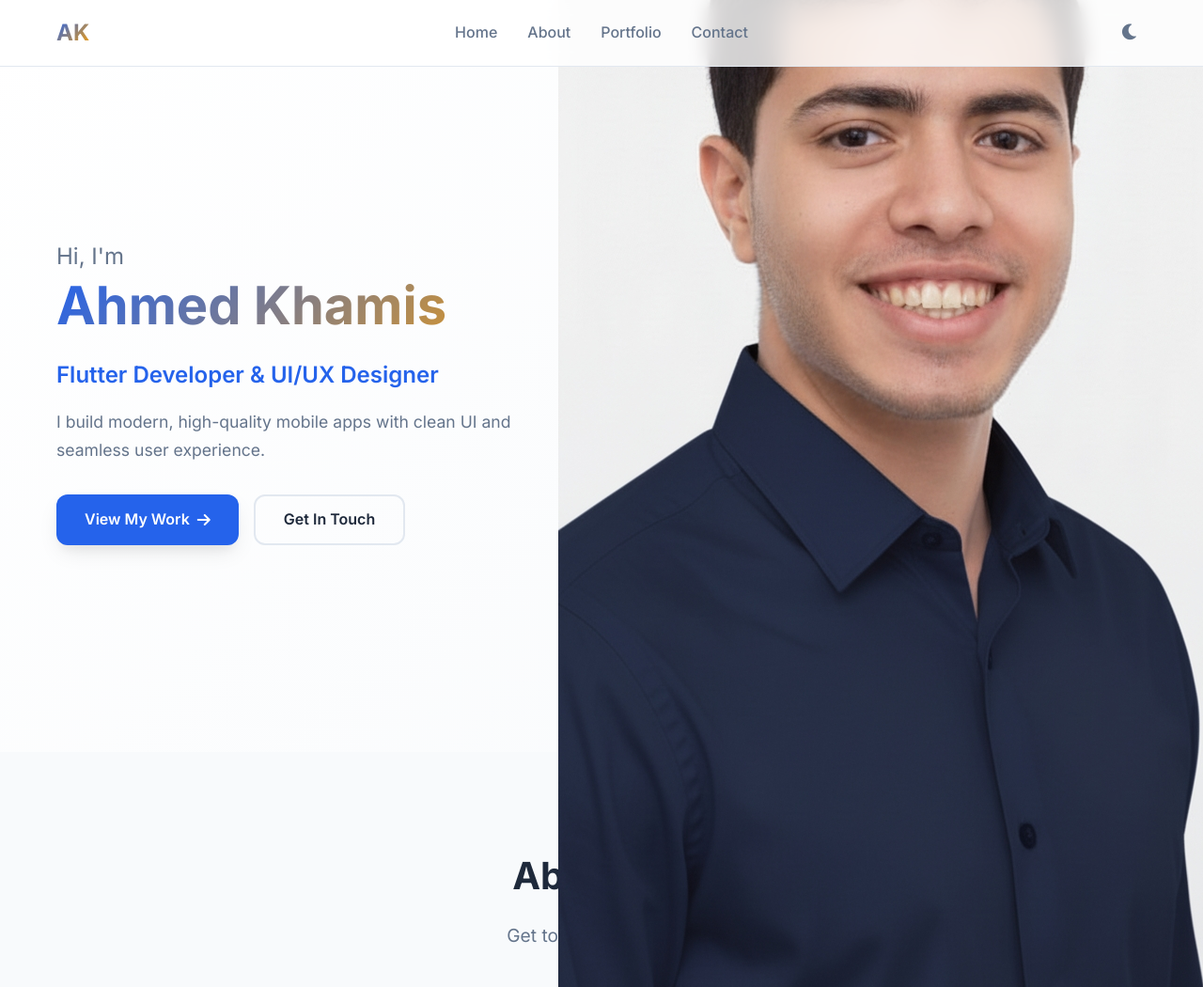
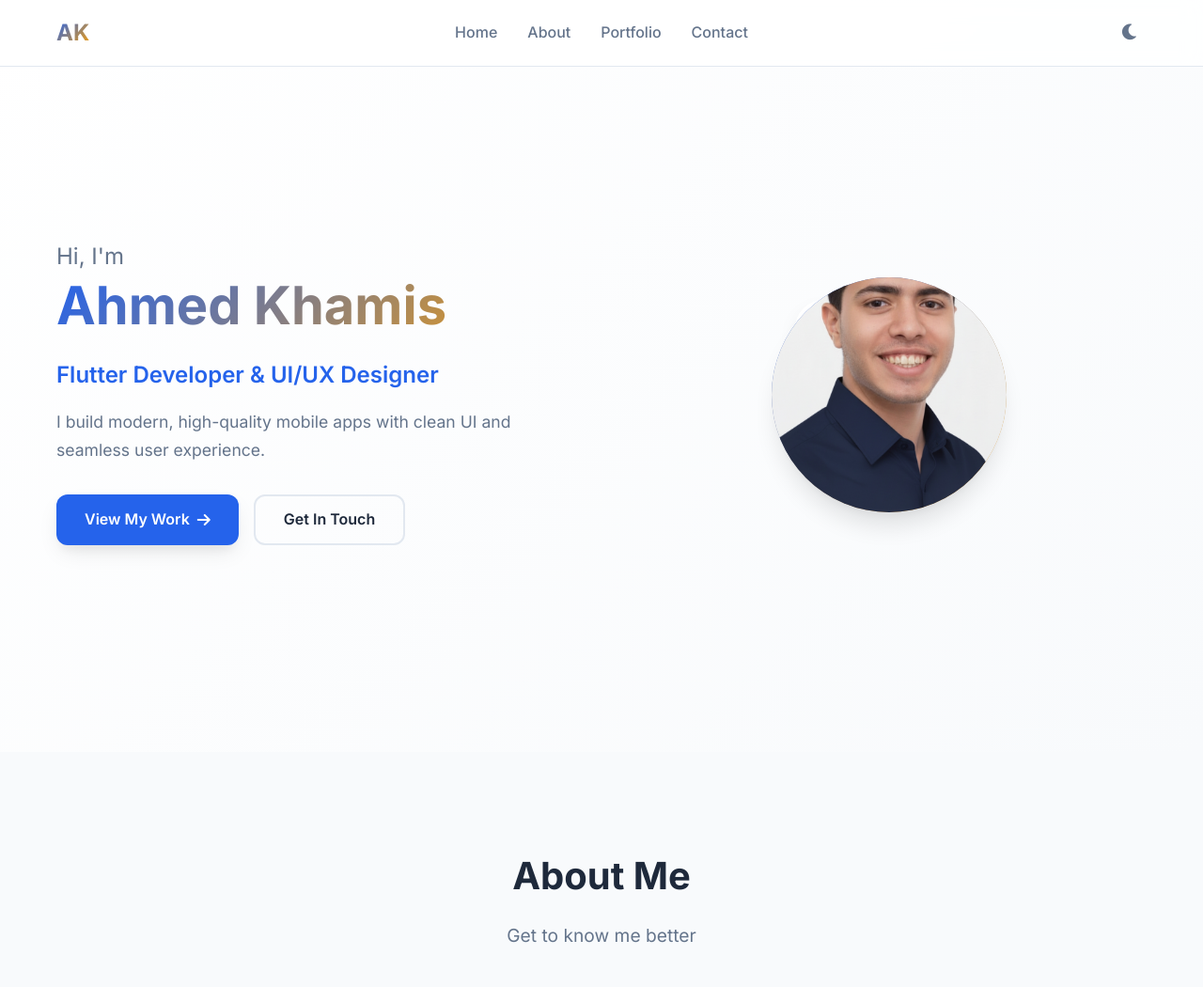
Before and after one commit to ahmedbdwi/ahmedbdwi.github.io, a plain HTML site: page index.html in a window 1280 px wide. Shown: the top 1050 px of the page at 94% size. Drawn offline with Linux system fonts and the light colour scheme.

Commit message:
Update style.css

```diff
--- a/css/style.css
+++ b/css/style.css
@@ -811,3 +811,35 @@ section {
         font-size: 1.2rem;
     }
 }
+
+/* Profile Image (Hero Section) */
+.profile-image {
+    width: 250px;
+    height: 250px;
+    border-radius: 50%;
+    overflow: hidden;
+    display: flex;
+    align-items: center;
+    justify-content: center;
+}
+
+.profile-image img {
+    width: 100%;
+    height: 100%;
+    object-fit: cover;
+}
+
+/* Portfolio Project Images */
+.project-image img {
+    width: 100%;
+    height: 200px;
+    object-fit: cover;
+    border-radius: 10px;
+}
+
+/* أي صور عامة */
+img {
+    max-width: 100%;
+    height: auto;
+    display: block;
+}
```
